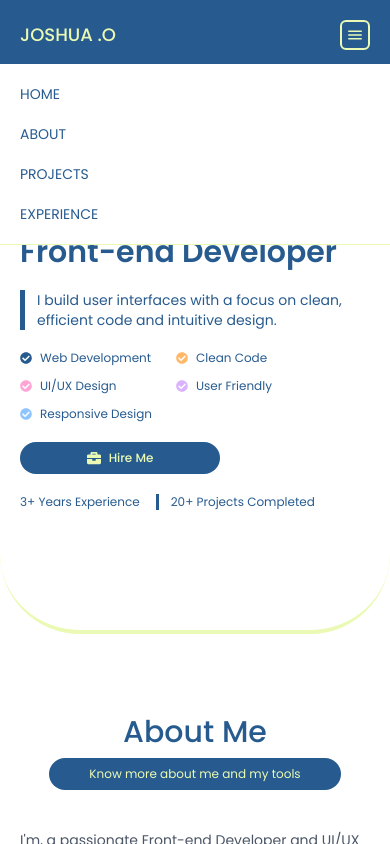
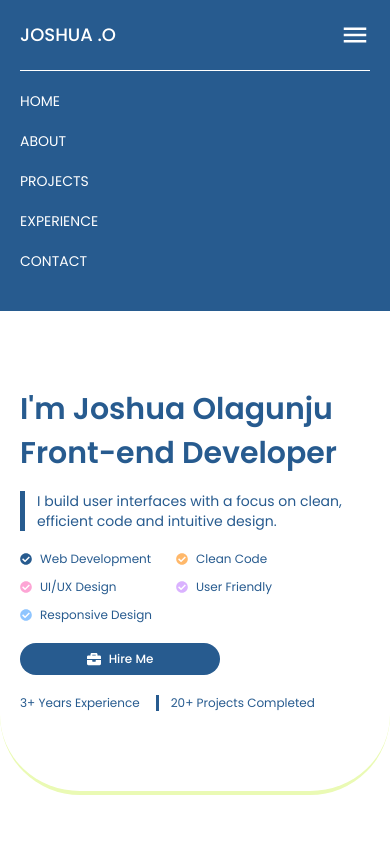
Before and after one commit to Joshua-olagunju/REACT-PORTFOLIO, a React (Vite) app: page / in a window 390 px wide. Both pictures are taken after a click on the icon 355 px from the left and 35 px from the top of the page. Shown: the top 844 px of the page. Built offline with nearby package versions, Linux system fonts and the light colour scheme.

Commit message:
first commit

```diff
--- a/src/components/button.tsx
+++ b/src/components/button.tsx
@@ -31,12 +31,12 @@ export function Button({
     large: "text-lg px-8 py-6",
   };
   const backgroundClasses = {
-    blue: "!bg-[#275b8f] !text-[#eafab4]",
+    blue: "!bg-[#275b8f] !text-[#ffffff]",
     black: "bg-black !text-[#eafab4]",
     green: "bg-green-500 text-white",
   };
   const outlineClasses = {
-    blue: "border-1 !border-[#eafab4] !text-[#275b8f] bg-transparent",
+    blue: "border-1 !border-[#ffffff] !text-[#275b8f] bg-transparent",
     black: "border-1 border-black text-black bg-transparent",
     green: "border-1 border-green-500 text-green-500 bg-transparent",
   };
--- a/src/pages/about.tsx
+++ b/src/pages/about.tsx
@@ -18,7 +18,7 @@ export function About() {
     >
       <div className=" mb-4 text-center flex flex-col gap-2">
         <h2 className="text-3xl font-[500] ">About Me</h2>
-        <p className=" text-xs bg-[#275b8f] text-[#eafab4] px-10 py-2 rounded-full">
+        <p className=" text-xs bg-[#275b8f] text-[#ffffff] px-10 py-2 rounded-full">
           Know more about me and my tools
         </p>
       </div>
--- a/src/pages/header.tsx
+++ b/src/pages/header.tsx
@@ -7,10 +7,10 @@ import { useState } from "react";
 export function Header() {
   const [mobileBar, setMobileBar] = useState(false);
   return (
-    <header className="sticky top-0 z-50 bg-[#275b8f] px-5 md:px-20 py-5 md:py-0">
+    <header className="sticky top-0 z-50 bg-[#275b8f] !px-5 !md:px-20 py-5 md:py-0   ">
       <div className="flex justify-between items-center ">
-        <div className="font-[500] text-[#eafab4] text-lg">JOSHUA .O</div>
-        <ul className="hidden md:flex text-[#eafab4] cursor-pointer font-[500] text-sm flex h-16 space-x-4  py-10 gap-10 items-center justify-center">
+        <div className="font-[500] text-[#ffffff] text-lg">JOSHUA .O</div>
+        <ul className="hidden md:flex text-[#ffffff] cursor-pointer font-[500] text-sm flex h-16 space-x-4  py-10 gap-10 items-center justify-center">
           <li>
             <a href="#home">Home</a>
           </li>
@@ -35,18 +35,15 @@ export function Header() {
         />
 
         <MdOutlineMenu
-          className="text-3xl text-[#eafab4]   md:hidden cursor-pointer border-2 p-1 rounded-md"
+          className="text-3xl text-[#ffffff]   md:hidden cursor-pointer "
           onClick={() => setMobileBar((prev) => !prev)}
         />
       </div>
-      <div
-        className={`absolute top-16 left-0 right-0 z-40 overflow-hidden transition-all duration-500 ease-in-out ${
-          mobileBar ? "max-h-screen" : "max-h-0"
-        }`}
-      >
+      {mobileBar && (
+        <div className="mb-0">
           {/* Mobile Menu can be implemented here */}
           <ul
-          className="flex flex-col font-[400] border-b-1 border-[#eafab4] bg-white text-sm gap-5 shadow pb-5 px-5 md:px-20 pt-5"
+            className="flex flex-col font-[400] bg-[#275b8f] text-white text-sm !mt-5 gap-5 border-t pt-5 border-white]  pb-5"
             onClick={() => setMobileBar(false)}
           >
             <li>
@@ -65,8 +62,13 @@ export function Header() {
               {" "}
               <a href="#experience">EXPERIENCE</a>
             </li>
+            <li>
+              {" "}
+              <a href="#contact">CONTACT</a>
+            </li>
           </ul>
         </div>
+      )}
     </header>
   );
 }
--- a/src/pages/hero.tsx
+++ b/src/pages/hero.tsx
@@ -24,7 +24,7 @@ export function Hero() {
   return (
     <section
       id="home"
-      className="border-b-4 rounded-b-[5rem] md:rounded-b-[20rem]  border-[#eafab4] bg-cover bg-center bg-no-repeat !py-30  flex items-center justify-center gap-20 !px-5 !px:md-20"
+      className="border-b-4 rounded-b-[5rem] md:rounded-b-[20rem]  border-[#eafab4] bg-cover bg-center bg-no-repeat py-20 md:py-30 flex items-center justify-center gap-20 !px-5 !px:md-20"
     >
       <div className="flex flex-col gap-5 ">
         <h2 className="text-3xl font-[600]  mb-4">
```
Lines whose indentation alone changed are shown as unchanged.
